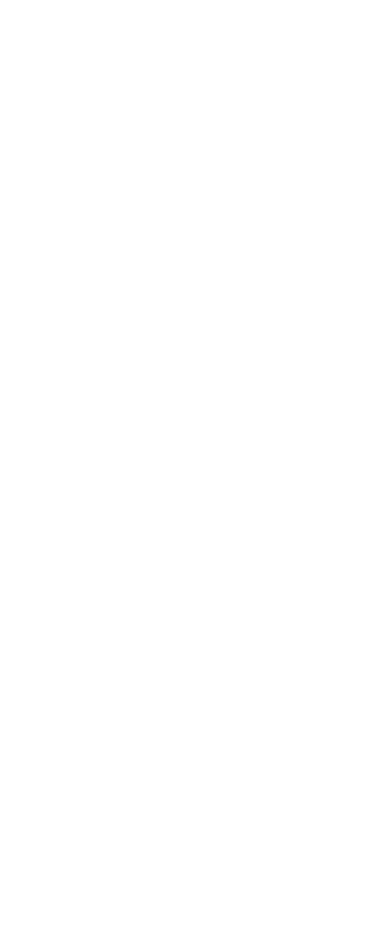
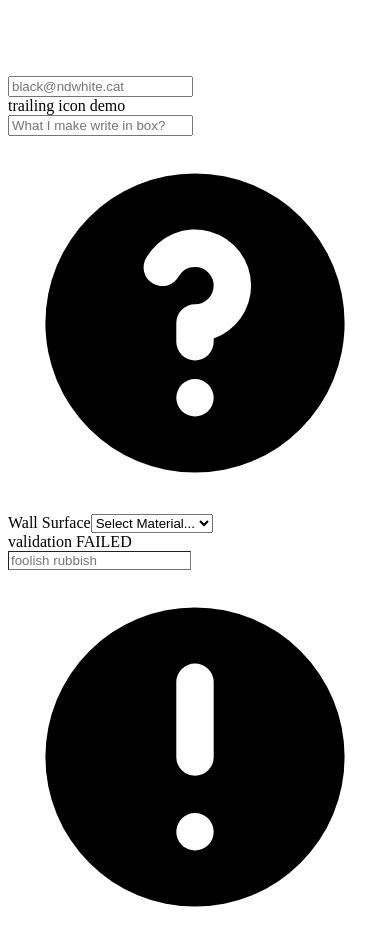
Before and after one commit to arfacamble/vue-tailwind-form, a Vue app: page / in a window 390 px wide. Shown: the part 3733-4679 px from the top of the page. Before the commit the page ends 3421 px from the top, so only its background shows below. Built offline with nearby package versions, Linux system fonts and the light colour scheme; the HTML template or start-up script is replaced by a standard one.

Commit message:
inputs galore

```diff
--- a/src/components/Form/FormInputs/SelectDropdown.vue
+++ b/src/components/Form/FormInputs/SelectDropdown.vue
@@ -1,23 +1,19 @@
 <template>
-  <div>
+  <div class="w-full mx-auto p-4 md:w-2/4">
     <label :for="input_purpose" class="block text-sm font-medium text-gray-700">{{input_purpose}}</label>
     <select
       :id="input_purpose"
       :name="input_purpose"
-      class="mt-1 block w-full pl-3 pr-10 py-2 text-base border-gray-300 focus:outline-none focus:ring-indigo-500 focus:border-indigo-500 sm:text-sm rounded-md"
-      @change="changeSelected($event)"
+      class="mt-1 block w-full pl-3 pr-10 py-2 text-base border-gray-300 focus:outline-none focus:ring-indigo-500 focus:border-indigo-500 sm:text-sm rounded-md shadow-sm"
     >
+      <option disabled selected hidden>Select Material...</option>
       <option
         v-for="option in options"
         :key="option"
         :value="option"
-        :selected="isOptionSelected(option)"
       >
         {{option}}
       </option>
-      <option>USA</option>
-      <option selected="">Canada</option>
-      <option>EU</option>
     </select>
   </div>
 </template>
@@ -34,19 +30,9 @@
       type: Array
     }
   },
-  data: {
-    selected_option: null
-  },
-  methods: {
-    changeSelected (event) {
-      this.selected_option = event.target.value
-    }
-  },
-  computed: {
-    // does this function run at the point at which the option element is created/mounted?
-    // or once for the SelectDropdown component?
-    isOptionSelected (option) {
-      option === this.selected_option
+  data () {
+    return {
+      selected_option: null
     }
   }
 }
--- a/src/components/Form/FormInputs/TextInput.vue
+++ b/src/components/Form/FormInputs/TextInput.vue
@@ -1,23 +1,29 @@
-<!--
 <template>
-  <div>
-    <label for="email" class="sr-only">Email</label>
-    <input type="text" name="email" id="email" class="shadow-sm focus:ring-indigo-500 focus:border-indigo-500 block w-full sm:text-sm border-gray-300 rounded-md" placeholder="you@example.com" />
-  </div>
-</template>
--->
-
-<template>
-  <div class="w-full md:w-2/4 mx-auto p-4">
+  <div :class="containerClass">
     <label :for="input_purpose" :class="labelClass">{{input_purpose}}</label>
-    <div :class="label_display ? 'mt-1' : ''">
+    <div :class="label_display ? 'mt-1 relative rounded-md shadow-sm' : ''">
+      <div
+        v-if="leading_icon"
+        class="absolute inset-y-0 left-0 pl-3 flex items-center pointer-events-none"
+      >
+        <slot></slot>
+      </div>
       <input
         type="text"
+        v-model="text"
         :name="input_purpose"
-        :id="input_purpose"
-        class="p-2 shadow-sm focus:ring-indigo-500 focus:border-indigo-500 block w-full sm:text-sm border-gray-300 rounded-md"
+        :id="id"
+        :class="inputClass"
         :placeholder="placeholder"
+        :style="validation_failed ? 'border-width: thin' : ''"
       />
+        <!-- class="p-2 shadow-sm focus:ring-indigo-500 focus:border-indigo-500 block w-full sm:text-sm border-gray-300 rounded-md" -->
+      <div
+        v-if="trailing_icon"
+        class="absolute inset-y-0 right-0 pr-3 flex items-center pointer-events-none"
+      >
+        <slot></slot>
+      </div>
     </div>
   </div>
 </template>
@@ -38,7 +44,23 @@
       type: String
     },
     label_display: {
-      required: true,
+      default: true,
+      type: Boolean
+    },
+    full_width: { /* for address field, stays full width on big screen */
+      default: false,
+      type: Boolean
+    },
+    leading_icon: {
+      default: false,
+      type: Boolean
+    },
+    trailing_icon: {
+      default: false,
+      type: Boolean
+    },
+    validation_failed: {
+      default: false,
       type: Boolean
     }
     // another prop for color given focus classes?
@@ -47,6 +69,30 @@
   computed: {
     labelClass () {
       return (this.label_display ? "block text-sm font-medium text-gray-700" : "sr-only")
+    },
+    containerClass () {
+      return this.full_width ? 'w-full mx-auto p-4' : 'w-full mx-auto p-4 md:w-2/4'
+    },
+    inputClass () {
+      let inputClass = 'block w-full p-2 sm:text-sm rounded-md'
+      if (this.leading_icon) {
+        inputClass += ' pl-10'
+      }
+      if (this.trailing_icon) {
+        inputClass += ' pr-10'
+      }
+      if (this.validation_failed) {
+        inputClass += ' border-red-300 text-red-900 placeholder-red-300 focus:outline-none focus:ring-red-500 focus:border-red-500'
+      } else {
+        inputClass += ' shadow-sm focus:ring-indigo-500 focus:border-indigo-500 border-gray-300'
+      }
+      return inputClass
+    }
+  },
+
+  data () {
+    return {
+      text: ''
     }
   }
 }
--- a/src/components/Form/FormLayouts/Form1.vue
+++ b/src/components/Form/FormLayouts/Form1.vue
@@ -6,31 +6,78 @@
         :key="input.id"
         :input_purpose="input.name"
         :id="input.id"
-        :label_display="true"
         :placeholder="input.placeholder"
       />
+      <TextInput
+        v-for="input in full_width_inputs"
+        :key="input.id"
+        :input_purpose="input.name"
+        :id="input.id"
+        :placeholder="input.placeholder"
+        :full_width="true"
+      />
+      <TextInput
+        :input_purpose="'leading icon demo'"
+        :placeholder="'black@ndwhite.cat'"
+        :leading_icon="true"
+        :id="'leading-icon'"
+      >
+        <MailIcon class="h-5 w-5 text-gray-400" aria-hidden="true" />
+      </TextInput>
+      <TextInput
+        :input_purpose="'trailing icon demo'"
+        :placeholder="'What I make write in box?'"
+        :trailing_icon="true"
+        :id="'trailing-icon'"
+      >
+        <QuestionMarkCircleIcon class="h-5 w-5 text-gray-400" aria-hidden="true" />
+      </TextInput>
+      <SelectDropdown
+        :input_purpose="'Wall Surface'"
+        :options="dropdownOptions"
+      />
+      <TextInput
+        :input_purpose="'validation FAILED'"
+        :placeholder="'foolish rubbish'"
+        :trailing_icon="true"
+        :validation_failed="true"
+        :id="'red-red-red'"
+      >
+        <ExclamationCircleIcon class="h-5 w-5 text-red-500" aria-hidden="true" />
+      </TextInput>
     </div>
   </div>
 </template>
 
 <script>
   import TextInput from '../FormInputs/TextInput'
+  import SelectDropdown from '../FormInputs/SelectDropdown'
+  import { ExclamationCircleIcon, QuestionMarkCircleIcon, MailIcon } from '@heroicons/vue/solid'
 
   export default {
     components: {
-      TextInput
+      TextInput,
+      SelectDropdown,
+      ExclamationCircleIcon,
+      MailIcon,
+      QuestionMarkCircleIcon
     },
 
     data () {
       return {
         inputs: [
-          { name: 'First Name', id: 'firstName', placeholder: 'Postman', label: true},
-          { name: 'Last Name', id: 'lastName', placeholder: 'Pat', label: true},
-          { name: 'Email', id: 'email', placeholder: 'postman.pat@thepost.com', label: true},
-          { name: 'Phone Number', id: 'phoneNumber', placeholder: '07770 70 70 70', label: true},
-          { name: 'House Number', id: 'houseNumber', placeholder: '1', label: true},
-          { name: 'First Name', id: 'postcode', placeholder: 'CA20 1EU', label: true},
-          { name: 'Address', id: 'address', placeholder: 'Forge Cottage, Greendale, Cumbria', label: true}
+          { name: 'First Name', id: 'firstName', placeholder: 'Postman'},
+          { name: 'Last Name', id: 'lastName', placeholder: 'Pat'},
+          { name: 'Email', id: 'email', placeholder: 'postman.pat@thepost.com'},
+          { name: 'Phone Number', id: 'phoneNumber', placeholder: '07770 70 70 70'},
+          { name: 'House Number', id: 'houseNumber', placeholder: '1'},
+          { name: 'First Name', id: 'postcode', placeholder: 'CA20 1EU'}
+        ],
+        full_width_inputs: [
+          { name: 'Address', id: 'address', placeholder: 'Forge Cottage, Greendale, Cumbria'}
+        ],
+        dropdownOptions: [
+          'wood', 'concrete', 'brick', 'cardboard', 'waffles'
         ]
       }
     }
```
Also changed, not shown: src/components/Form/FormInputs/TextInputWithIconLeading.vue (deleted, +0 -21 lines), src/components/Form/FormInputs/TextInputWithIconTrailing.vue (deleted, +0 -21 lines), src/components/Form/FormInputs/TextInputWithLabel.vue (deleted, +0 -8 lines), src/components/Form/FormInputs/TextInputWithValidationError.vue (deleted, +0 -22 lines).
